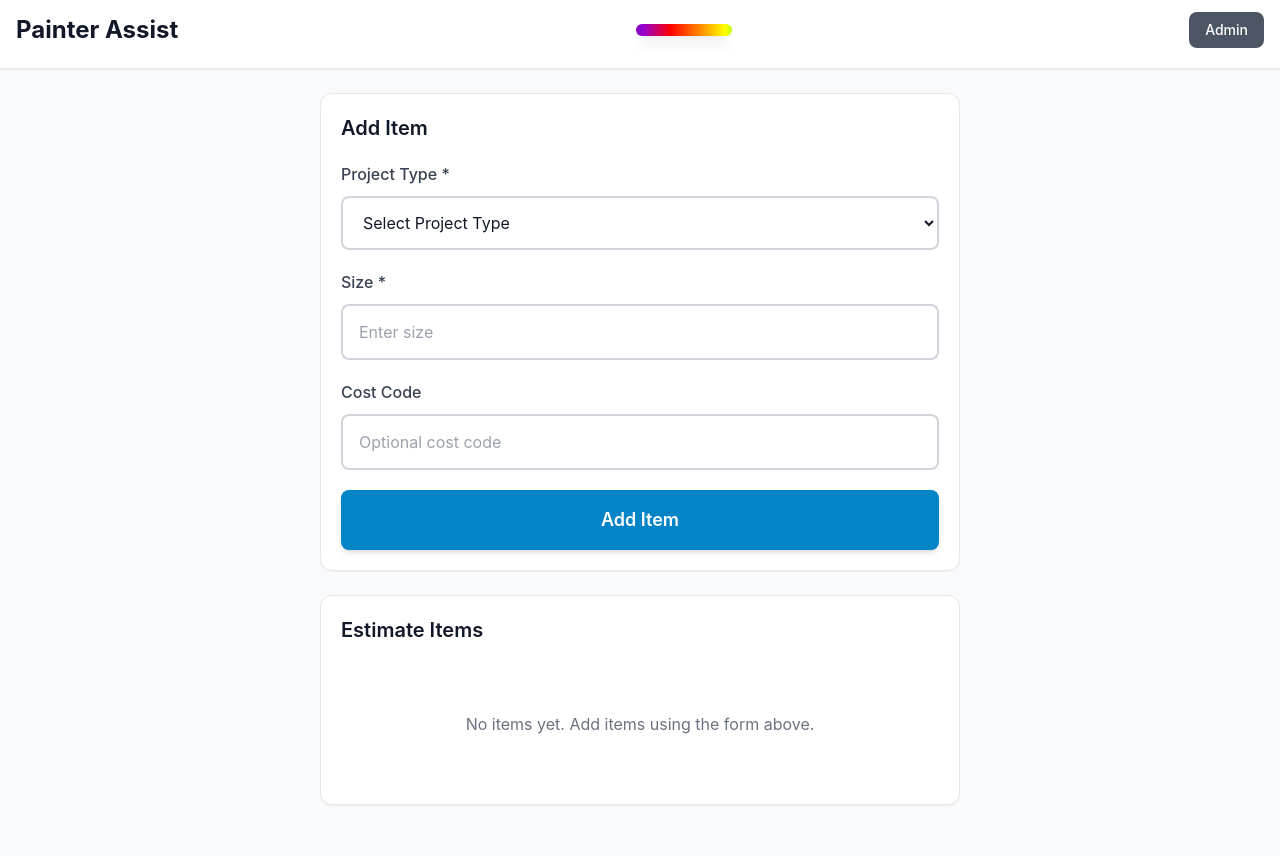
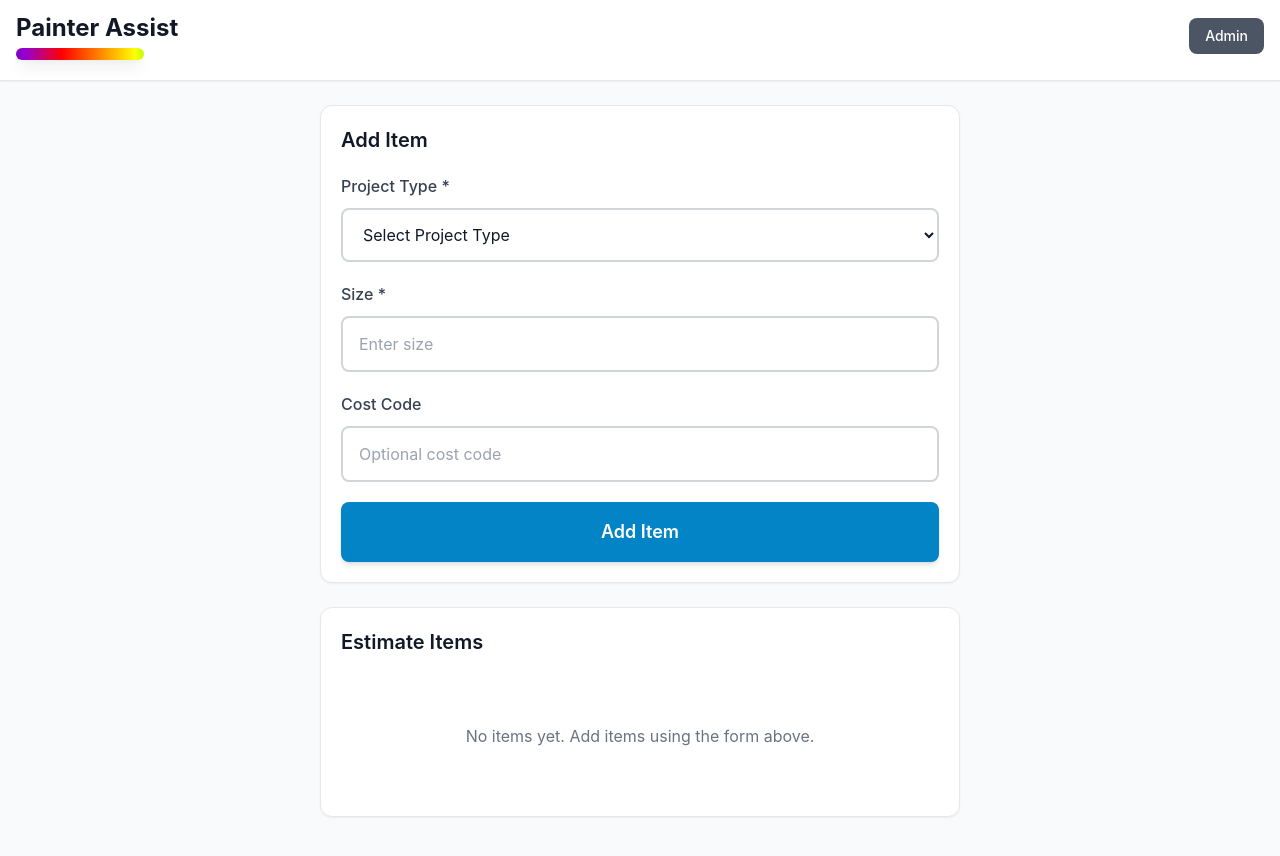
Before and after one commit to comountainclimber/painter_assist, a Next.js app: page / in a window 1280 px wide. Shown: the top 856 px of the page. Built offline with nearby package versions, Linux system fonts and the light colour scheme.

Commit message:
Move rainbow gradient under the logo
- Position gradient directly below 'Painter Assist' and 'Admin Panel' titles
- Increase width to w-32 to better match logo width
- Maintain thin height and smooth animation

```diff
--- a/app/admin/page.tsx
+++ b/app/admin/page.tsx
@@ -364,10 +364,11 @@ export default function AdminPage() {
       {/* Sticky Header */}
       <div className="sticky top-0 z-10 bg-white border-b border-gray-200 shadow-sm">
         <div className="px-4 py-3">
-          <div className="flex items-center justify-between mb-2 gap-3">
+          <div className="flex items-center justify-between mb-2">
+            <div className="flex flex-col">
               <h1 className="text-xl font-bold text-gray-900">Admin Panel</h1>
               {/* Beautiful Rainbow Gradient */}
-            <div className="w-24 mx-2 h-3 rounded-full overflow-hidden shadow-lg">
+              <div className="w-32 mt-1 h-3 rounded-full overflow-hidden shadow-lg">
                 <div
                   className="w-full h-full animate-pulse"
                   style={{
@@ -377,6 +378,7 @@ export default function AdminPage() {
                     animation: "rainbow-slide 3s linear infinite",
                   }}
                 />
+              </div>
             </div>
             <Link
               href="/"
--- a/app/page.tsx
+++ b/app/page.tsx
@@ -245,10 +245,11 @@ export default function HomePage() {
       {/* Sticky Header */}
       <div className="sticky top-0 z-10 bg-white border-b border-gray-200 shadow-sm">
         <div className="px-4 py-3">
-          <div className="flex items-center justify-between mb-2 gap-3">
+          <div className="flex items-center justify-between mb-2">
+            <div className="flex flex-col">
               <h1 className="text-2xl font-bold text-gray-900">Painter Assist</h1>
               {/* Beautiful Rainbow Gradient */}
-            <div className="w-24 mx-2 h-3 rounded-full overflow-hidden shadow-lg">
+              <div className="w-32 mt-1 h-3 rounded-full overflow-hidden shadow-lg">
                 <div
                   className="w-full h-full animate-pulse"
                   style={{
@@ -258,6 +259,7 @@ export default function HomePage() {
                     animation: "rainbow-slide 3s linear infinite",
                   }}
                 />
+              </div>
             </div>
             <Link
               href="/admin"
```
Lines whose indentation alone changed are shown as unchanged.
